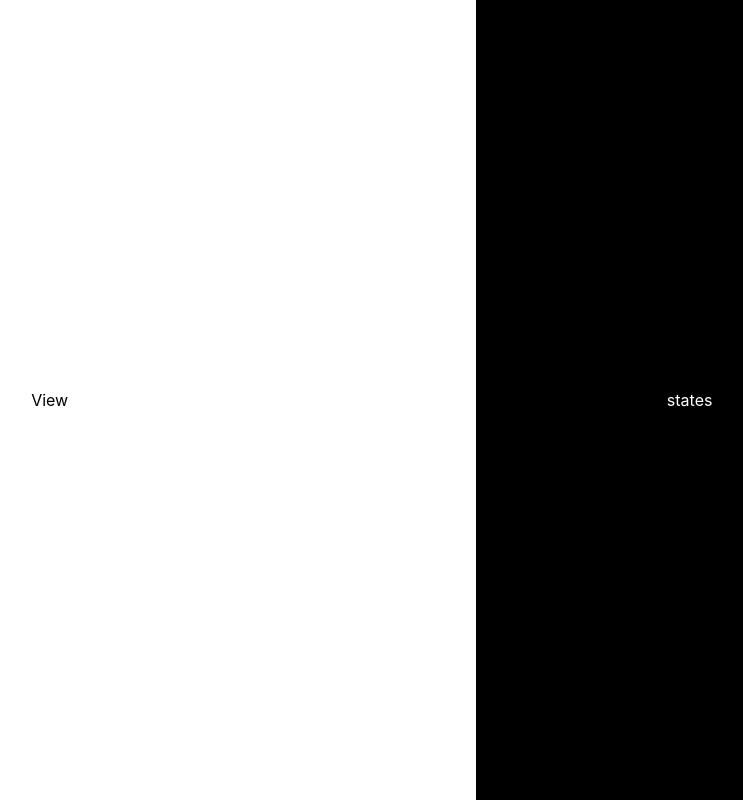
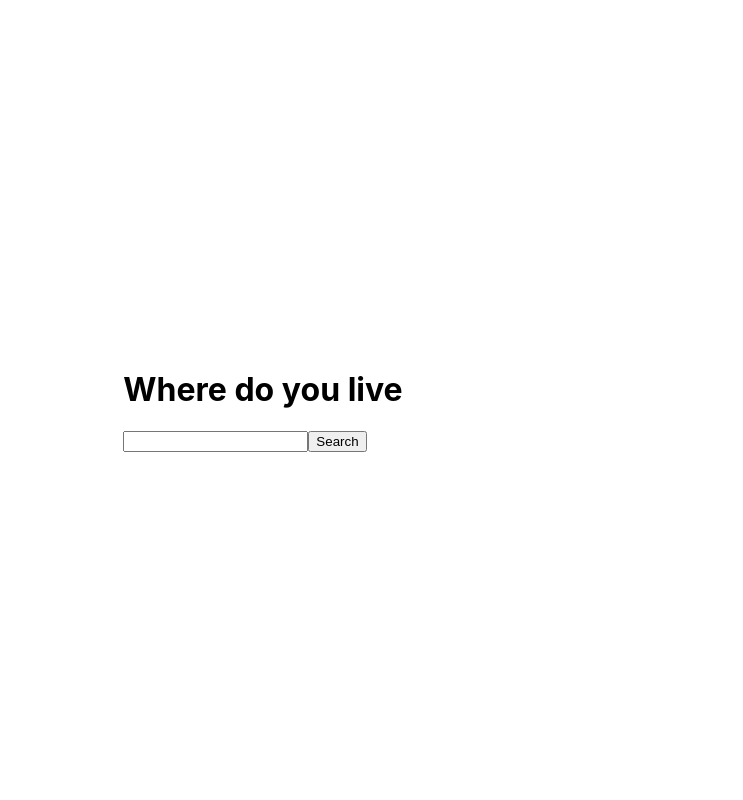
Before and after one commit to Dev-MostafaAzari/Weather-App, a React (Create React App) app: page / in a window 1280 px wide. Shown: the whole page, without its empty margins (377-1120 px from the left). Built offline with nearby package versions, Linux system fonts and the light colour scheme.

Commit message:
WeatherSliceAndSetLocationStructure

```diff
--- a/src/app/store.js
+++ b/src/app/store.js
@@ -1,10 +1,10 @@
 import {configureStore} from "@reduxjs/toolkit";
+import weatherSlice from "../features/weather/weatherSlice";
 
-
-const Store = configureStore({
+const store = configureStore({
     reducer:{
-
+       weather: weatherSlice,
     }
 });
 
-export default Store;
+export default store;
--- a/src/components/Main/Main.js
+++ b/src/components/Main/Main.js
@@ -4,10 +4,15 @@ import "../../styles/Main.css";
 import Cloud from "../../assets/Cloud/Cloud1.png";
 import States from '../States/States';
 import View from '../View/View';
+import { useSelector } from 'react-redux';
+
 
 const Main = () =>{
+    const data = useSelector(state => state.weather);
     return(
         <div className="Main">
+            {data.setLocation ?
+
                 <div className="MainWrapper">
                     <div className="ViewPart">
                         <View/>
@@ -16,6 +21,20 @@ const Main = () =>{
                         <States/>
                     </div>
                 </div>
+
+            :
+                <div className="MainWrapper">
+                    <div className="setLocation">
+                        <div className="LocationFormContainer">
+                            <div className="form">
+                                <h1 className="setLocationTitle">Where do you live</h1>
+                                <input type="text" className="setLocationInput"/>
+                                <button type="button" className="setLocationButton">Search</button>
+                            </div>
+                        </div>
+                    </div>
+                </div>
+            }
         </div>
     )
 
--- /dev/null
+++ b/src/features/weather/weatherSlice.js
@@ -0,0 +1,18 @@
+import { createSlice } from "@reduxjs/toolkit";
+
+const initialState = {
+    setLocation : false,
+    loading : false,
+    weather:{},
+};
+
+const WeatherSlice = createSlice({
+    name:"Weather",
+    initialState,
+    reducers:{},
+});
+
+
+
+
+export default WeatherSlice.reducer;
--- a/src/index.js
+++ b/src/index.js
@@ -4,11 +4,11 @@ import './index.css';
 import App from './App';
 import reportWebVitals from './reportWebVitals';
 import {Provider} from "react-redux";
-import Store from './app/store';
+import store from './app/store';
 
 const root = ReactDOM.createRoot(document.getElementById('root'));
 root.render(
-  <Provider store={Store}>
+  <Provider store={store}>
     <App />
   </Provider>
 );
```
Lines whose indentation alone changed are shown as unchanged.
